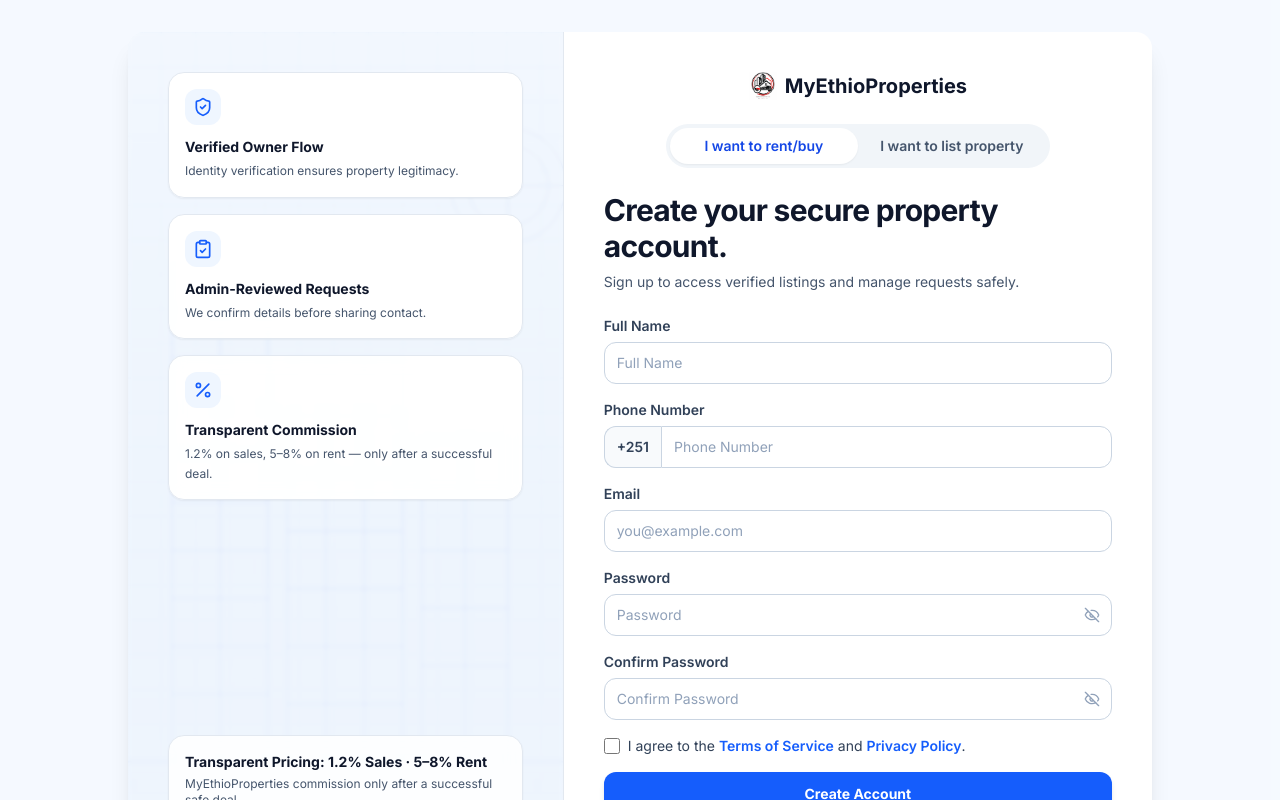
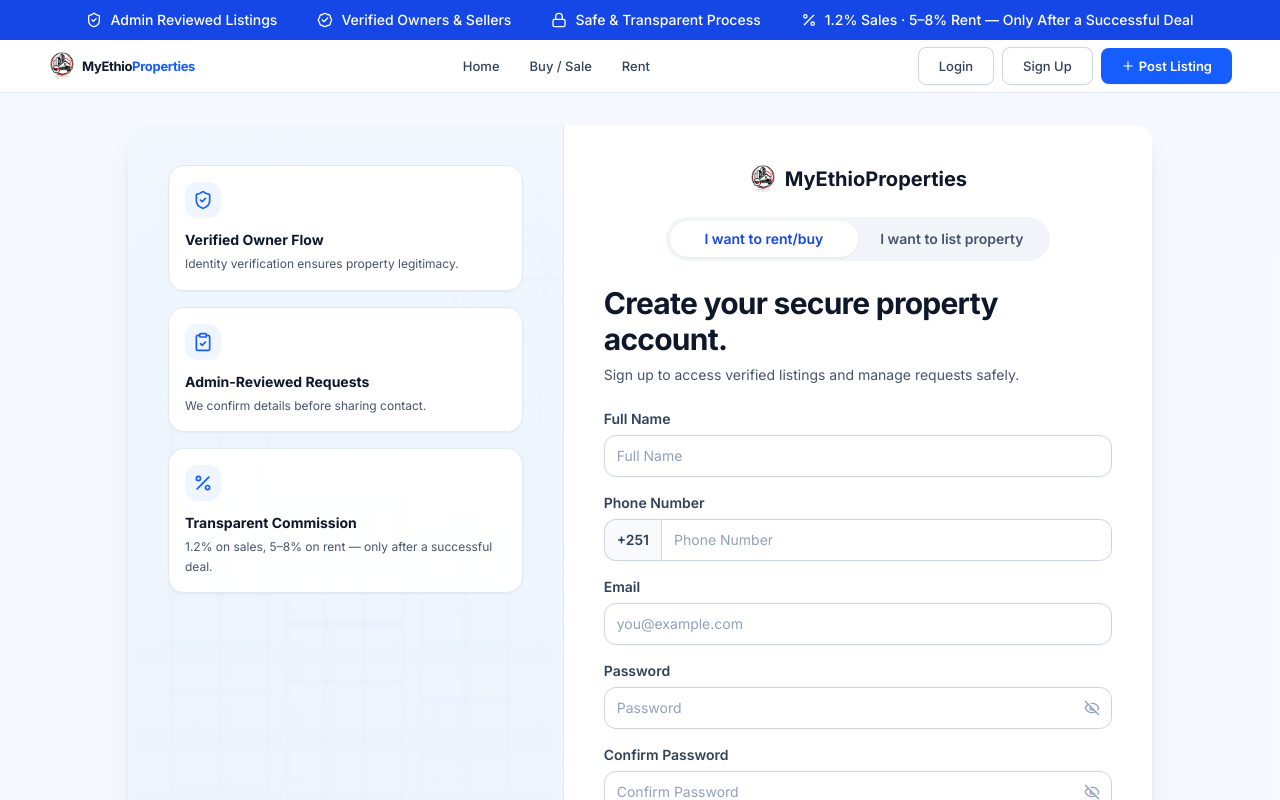
Before and after one commit to saminegash/property-rental, a Next.js app: page /signup in a window 1280 px wide. Shown: the top 800 px of the page. Built offline with nearby package versions, Linux system fonts and the light colour scheme.

Commit message:
feat: add global announcement bar and header to auth layout

```diff
--- a/src/app/(auth)/layout.tsx
+++ b/src/app/(auth)/layout.tsx
@@ -1,11 +1,16 @@
-/**
- * Auth layout is now a passthrough — each auth page owns its own
- * full-bleed two-column layout (logo, copy, form) to match the design.
- */
+import AnnouncementBar from "@/components/layout/AnnouncementBar";
+import Header from "@/components/layout/Header";
+
 export default function AuthLayout({
   children,
 }: {
   children: React.ReactNode;
 }) {
-  return <>{children}</>;
+  return (
+    <div className="flex min-h-screen flex-col bg-white">
+      <AnnouncementBar />
+      <Header />
+      <main className="flex-1">{children}</main>
+    </div>
+  );
 }
```
